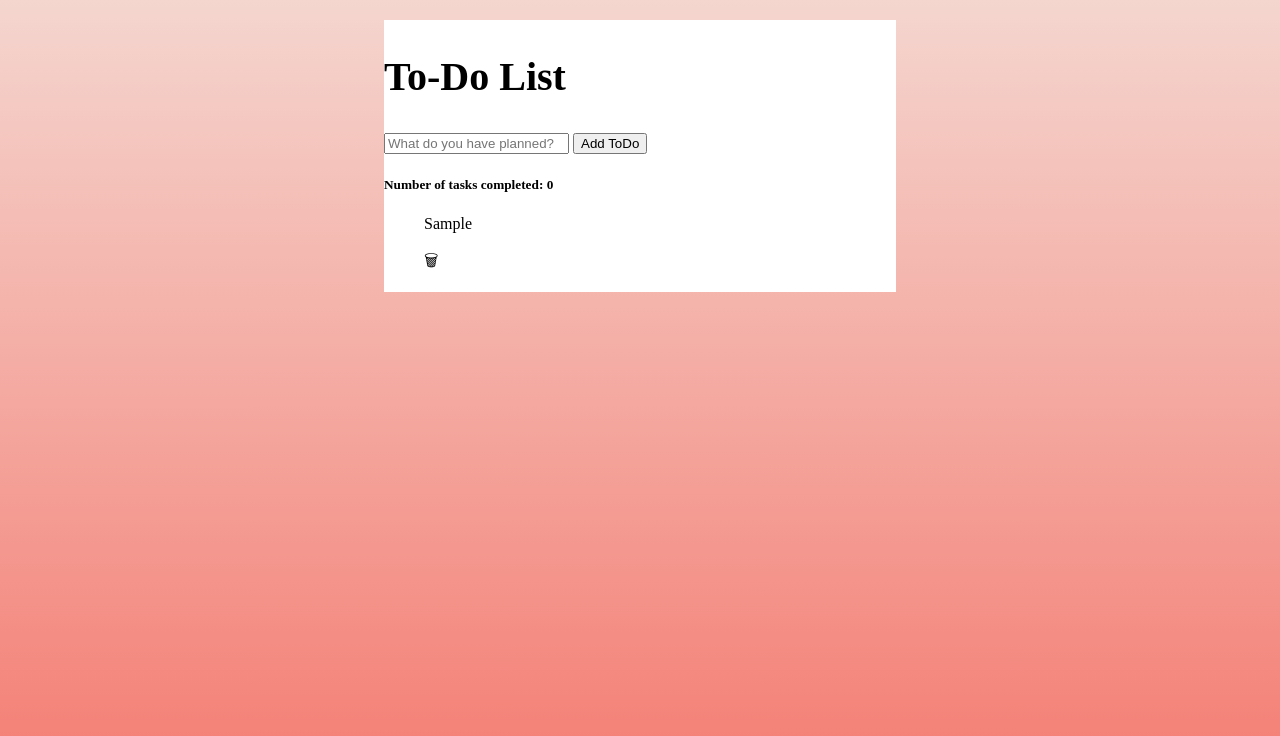
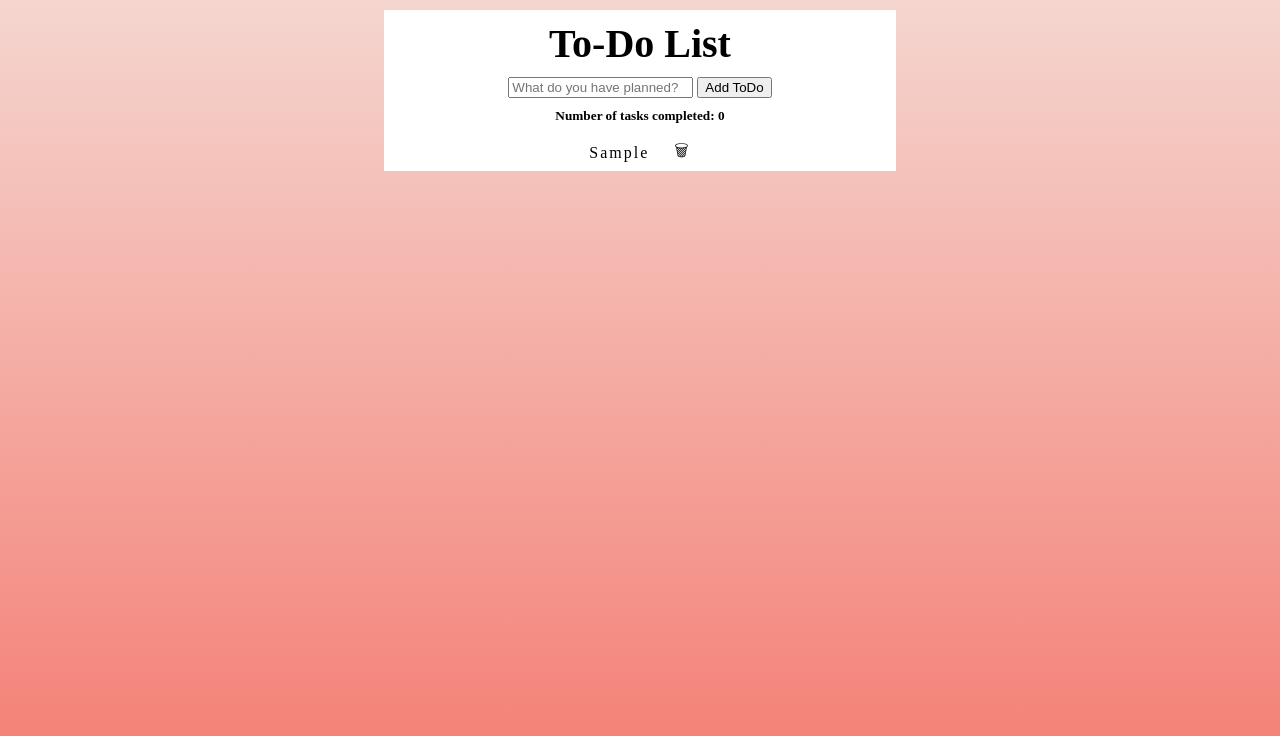
Before and after one commit to MasakiShiraishi/uppgift4-ToDo, a plain HTML site: page index.html in a window 1280 px wide. Both pictures are taken after typing "Sample" into the empty fields and a click on the input "Add ToDo". Drawn offline with Linux system fonts and the light colour scheme.

Commit message:
ajust to make it look better

```diff
--- a/animation.css
+++ b/animation.css
@@ -1,8 +1,13 @@
 
 section{
-    margin-top: 20px;
+    margin-top: 10px;
+    margin-bottom: 0;
     background-color: white;
     width: 40vw;
+    display: flex;
+    flex-direction: column;
+    justify-content: center;
+    align-items: center;
 }
 body {
     margin: 0;
@@ -36,14 +41,36 @@ body {
 }
 h1{
     font-size: 250%;
+    margin: 10PX;
+}
+h5{
+  margin: 10PX;
 }
 ul{
     list-style: none;
+    margin:0;
+    padding:0;
 }
 li{
+    display: flex;
+  justify-content: center;
+    align-items: center;
+    margin:5px 0;
+    letter-spacing: 2px;
     /* animation with a duration of 0.5 second,
     easing, no delay, 1 iteration */
     animation: fadeInUp 0.5s ease 0s 1;
+}
+p{
+    margin:0;
+    padding:0;
+}
+.delete-task{
+  color: #201f1f;
+  cursor: no-drop;
+  transition: transform 0.2s, color 0.2s;
+  /* -Add animation effects -*/
+  margin-left: 25px;
 }
 
 @keyframes fadeInUp{
@@ -78,19 +105,12 @@ li{
         text-align: center;
         animation-fill-mode: forwards;
     }
-
     .completed-task{
         animation: fadeToGray 0.5s ease forwards;
+        text-decoration: line-through;
 
       }
-      .ul{
-        text-decoration: line-through;
-      }
 
-      .span{
-        text-decoration: none;
-        margin-left: 50px;
-      }
 
     @keyframes fadeToGray{
         0% {
```
